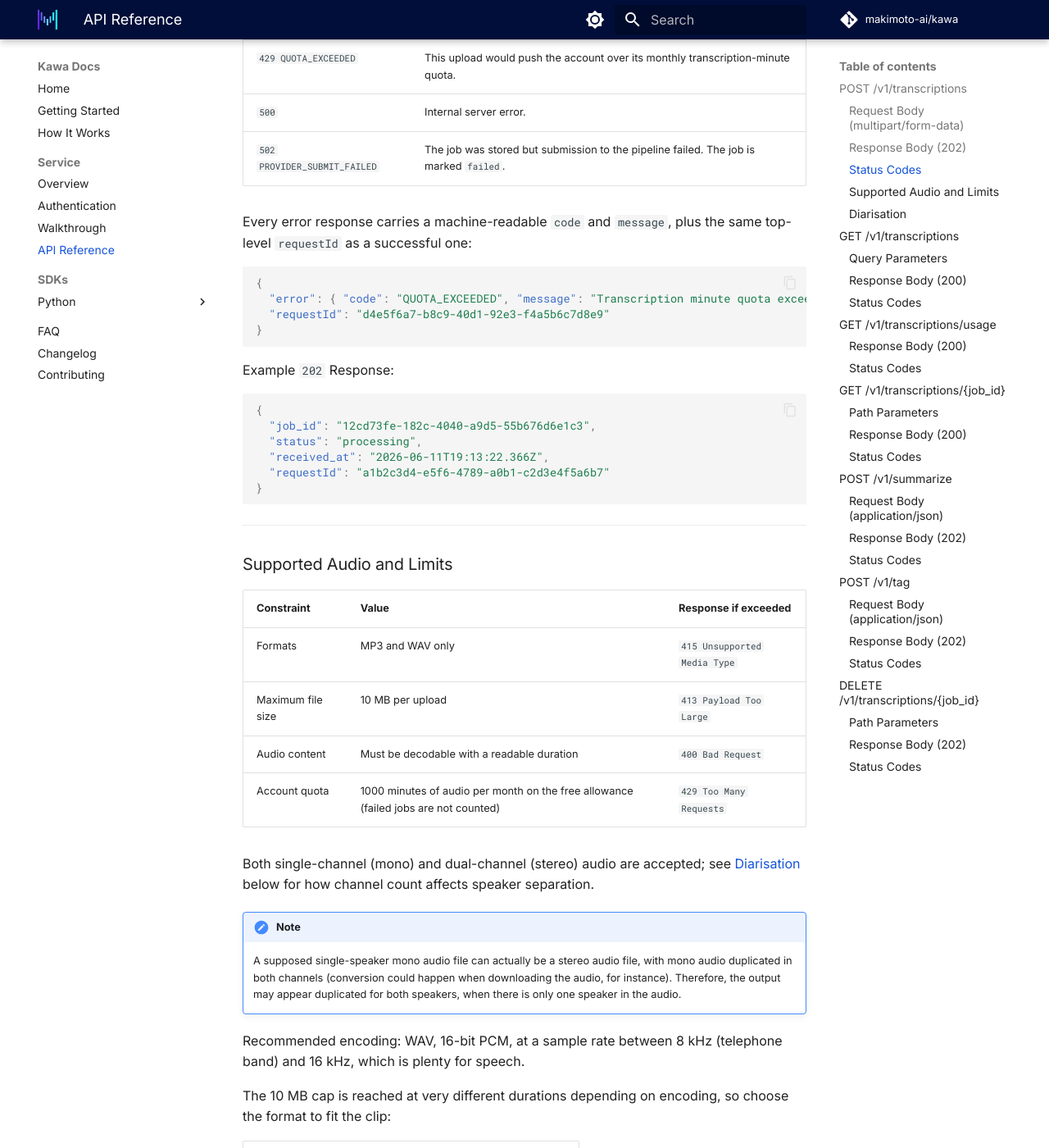
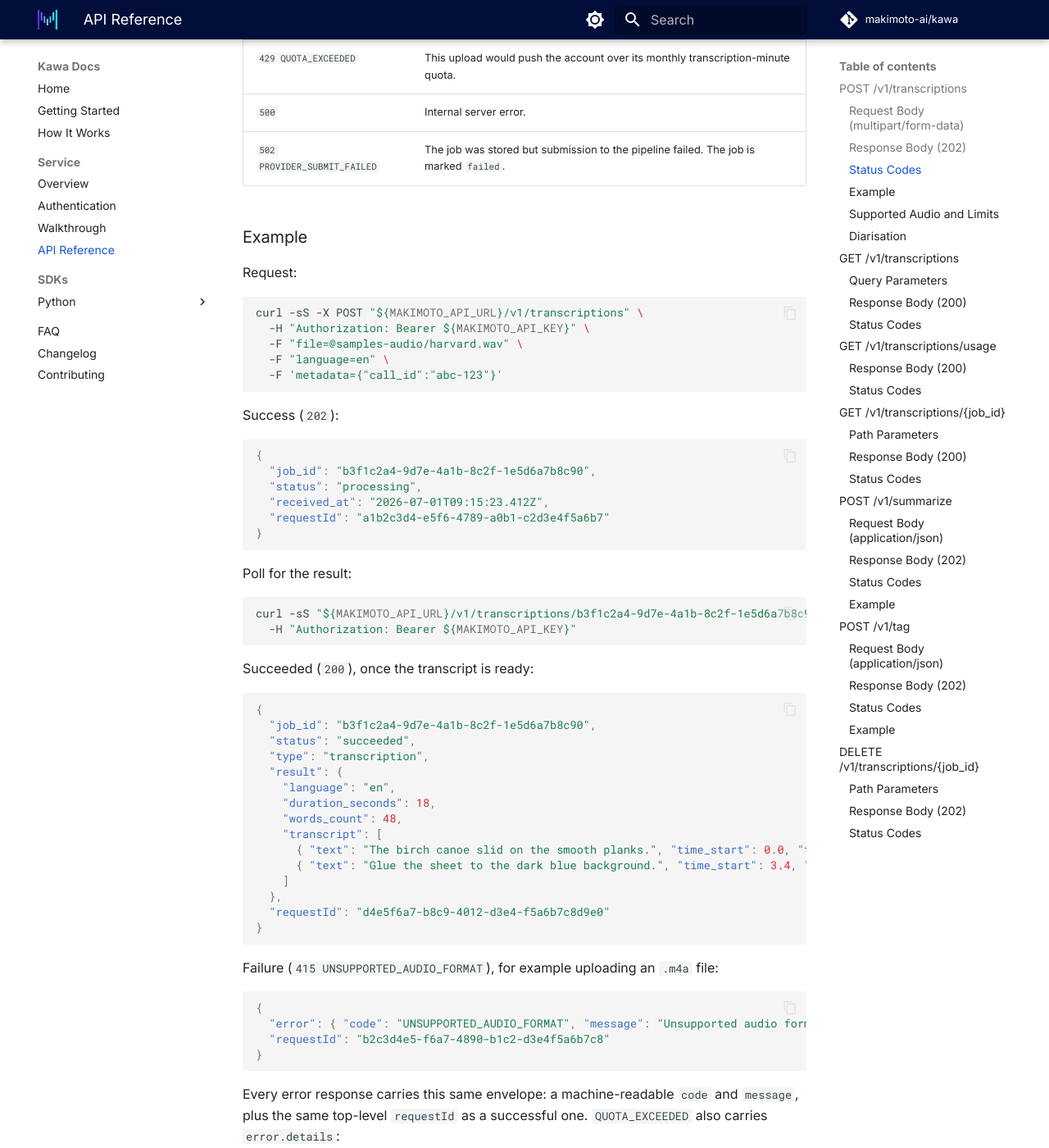
Before and after one commit to makimoto-ai/kawa, an MkDocs documentation site: the page built from docs/service/api-reference.md, in a window 1280 px wide and 1400 px high, scrolled down 1551 px. Shown: the whole window at 82% size. Built offline with MkDocs 1.6.1 and Material for MkDocs 9.7.7, drawn with Linux system fonts in a browser that asks for light colours; comment, search, counter and statistics services are not loaded; some of the changed text lies outside the part shown.

Commit message:
docs: updated with examples

````diff
--- a/docs/openapi.json
+++ b/docs/openapi.json
@@ -487,7 +487,7 @@
           "Postprocessing"
         ],
         "summary": "Tag a transcription",
-        "description": "Same contract as `POST /v1/summarize`, including the `transcription_job_id` / `transcript_text` choice, except the derived job's `type` is `tags`, and its `result.tags` maps each category in the pipeline's fixed taxonomy (`call_reason`, `customer_sentiment`, ...) to the values selected for this transcript.",
+        "description": "Same contract as `POST /v1/summarize`, including the `transcription_job_id` / `transcript_text` choice, except the derived job's `type` is `tags`, and its `result.tags` maps each category in the pipeline's fixed taxonomy (`call_reason`, `call_outcome`, ...) to the values selected for this transcript.",
         "operationId": "createTags",
         "requestBody": {
           "required": true,
@@ -866,7 +866,7 @@
         "properties": {
           "tags": {
             "type": "object",
-            "description": "Maps a fixed, lower_snake_case category (`call_reason`, `customer_sentiment`, ...) to the array of values selected for it. The taxonomy is fixed by the service, not configurable per account.",
+            "description": "Maps a fixed, lower_snake_case category (`call_reason`, `call_outcome`, ...) to the array of values selected for it. The taxonomy is fixed by the service, not configurable per account.",
             "additionalProperties": {
               "type": "array",
               "items": {
--- a/docs/service/api-reference.md
+++ b/docs/service/api-reference.md
@@ -44,23 +44,71 @@
 | `500` | Internal server error. |
 | `502 PROVIDER_SUBMIT_FAILED` | The job was stored but submission to the pipeline failed. The job is marked `failed`. |
 
-Every error response carries a machine-readable `code` and `message`, plus the same top-level `requestId` as a successful one:
+### Example
+
+Request:
+
+```bash
+curl -sS -X POST "${MAKIMOTO_API_URL}/v1/transcriptions" \
+  -H "Authorization: Bearer ${MAKIMOTO_API_KEY}" \
+  -F "file=@samples-audio/harvard.wav" \
+  -F "language=en" \
+  -F 'metadata={"call_id":"abc-123"}'
+```
+
+Success (`202`):
+
+```json
+{
+  "job_id": "b3f1c2a4-9d7e-4a1b-8c2f-1e5d6a7b8c90",
+  "status": "processing",
+  "received_at": "2026-07-01T09:15:23.412Z",
+  "requestId": "a1b2c3d4-e5f6-4789-a0b1-c2d3e4f5a6b7"
+}
+```
+
+Poll for the result:
+
+```bash
+curl -sS "${MAKIMOTO_API_URL}/v1/transcriptions/b3f1c2a4-9d7e-4a1b-8c2f-1e5d6a7b8c90" \
+  -H "Authorization: Bearer ${MAKIMOTO_API_KEY}"
+```
+
+Succeeded (`200`), once the transcript is ready:
+
+```json
+{
+  "job_id": "b3f1c2a4-9d7e-4a1b-8c2f-1e5d6a7b8c90",
+  "status": "succeeded",
+  "type": "transcription",
+  "result": {
+    "language": "en",
+    "duration_seconds": 18,
+    "words_count": 48,
+    "transcript": [
+      { "text": "The birch canoe slid on the smooth planks.", "time_start": 0.0, "time_end": 3.1, "speaker_id": 0, "speaker_alias": "User" },
+      { "text": "Glue the sheet to the dark blue background.", "time_start": 3.4, "time_end": 6.6, "speaker_id": 0, "speaker_alias": "User" }
+    ]
+  },
+  "requestId": "d4e5f6a7-b8c9-4012-d3e4-f5a6b7c8d9e0"
+}
+```
+
+Failure (`415 UNSUPPORTED_AUDIO_FORMAT`), for example uploading an `.m4a` file:
+
+```json
+{
+  "error": { "code": "UNSUPPORTED_AUDIO_FORMAT", "message": "Unsupported audio format. Only MP3 and WAV are accepted." },
+  "requestId": "b2c3d4e5-f6a7-4890-b1c2-d3e4f5a6b7c8"
+}
+```
+
+Every error response carries this same envelope: a machine-readable `code` and `message`, plus the same top-level `requestId` as a successful one. `QUOTA_EXCEEDED` also carries `error.details`:
 
 ```json
 {
   "error": { "code": "QUOTA_EXCEEDED", "message": "Transcription minute quota exceeded.", "details": { "limit_minutes": 1000, "used_minutes": 998.2, "file_minutes": 5.0 } },
   "requestId": "d4e5f6a7-b8c9-40d1-92e3-f4a5b6c7d8e9"
-}
-```
-
-Example `202` Response:
-
-```json
-{
-  "job_id": "12cd73fe-182c-4040-a9d5-55b676d6e1c3",
-  "status": "processing",
-  "received_at": "2026-06-11T19:13:22.366Z",
-  "requestId": "a1b2c3d4-e5f6-4789-a0b1-c2d3e4f5a6b7"
 }
 ```
 
@@ -272,7 +320,7 @@
 
 | Field | Description |
 | --- | --- |
-| `tags` | Object mapping a fixed, `lower_snake_case` category (`call_reason`, `customer_sentiment`, …) to the array of values selected for it. The taxonomy is fixed by the service, not configurable per account. |
+| `tags` | Object mapping a fixed, `lower_snake_case` category (`call_reason`, `call_outcome`, …) to the array of values selected for it. The taxonomy is fixed by the service, not configurable per account. |
 | `meta_data` | Optional free-form object echoed back by the pipeline, or `null`. |
 
 `error`:
@@ -341,8 +389,8 @@
   "source_job_id": "b3f1c2a4-9d7e-4a1b-8c2f-1e5d6a7b8c90",
   "result": {
     "tags": {
-      "call_reason": ["billing_issue"],
-      "customer_sentiment": ["negative", "resolved"]
+      "call_reason": ["billing_issue", "refund"],
+      "call_outcome": ["issue_resolved"]
     },
     "meta_data": null
   },
@@ -413,16 +461,27 @@
 | `500` | Internal server error. |
 | `502 PROVIDER_SUBMIT_FAILED` | The job was stored but submission to the summarisation provider failed. The job is marked `failed`. |
 
-Every error response carries a machine-readable `code` and `message`, plus the same top-level `requestId` as a successful one:
+### Example
 
-```json
-{
-  "error": { "code": "TRANSCRIPTION_NOT_READY", "message": "Transcription is still processing." },
-  "requestId": "b8c9d0e1-f2a3-4456-b7c8-d9e0f1a2b3c4"
-}
+Request, using `transcript_text` directly (no transcription job involved):
+
+```bash
+curl -sS -X POST "${MAKIMOTO_API_URL}/v1/summarize" \
+  -H "Authorization: Bearer ${MAKIMOTO_API_KEY}" \
+  -H "Content-Type: application/json" \
+  -d '{"transcript_text":"Customer: I was charged twice for my last invoice.\nAgent: Let me pull that up and issue a refund."}'
 ```
 
-Example `202` Response:
+Or, derived from an already-succeeded transcription job:
+
+```bash
+curl -sS -X POST "${MAKIMOTO_API_URL}/v1/summarize" \
+  -H "Authorization: Bearer ${MAKIMOTO_API_KEY}" \
+  -H "Content-Type: application/json" \
+  -d '{"transcription_job_id":"b3f1c2a4-9d7e-4a1b-8c2f-1e5d6a7b8c90"}'
+```
+
+Success (`202`):
 
 ```json
 {
@@ -434,13 +493,48 @@
 }
 ```
 
+Poll for the result:
+
+```bash
+curl -sS "${MAKIMOTO_API_URL}/v1/transcriptions/7e2b1a3c-4f5d-4e6a-9b8c-1d2e3f4a5b6c" \
+  -H "Authorization: Bearer ${MAKIMOTO_API_KEY}"
+```
+
+Succeeded (`200`):
+
+```json
+{
+  "job_id": "7e2b1a3c-4f5d-4e6a-9b8c-1d2e3f4a5b6c",
+  "status": "succeeded",
+  "type": "summary",
+  "source_job_id": "b3f1c2a4-9d7e-4a1b-8c2f-1e5d6a7b8c90",
+  "result": {
+    "topic": "Billing dispute",
+    "summary": "Customer called about a duplicate charge on their latest invoice; agent confirmed the refund and closed the ticket.",
+    "meta_data": null
+  },
+  "requestId": "e5f6a7b8-c9d0-4123-e4f5-a6b7c8d9e0f1"
+}
+```
+
+Failure (`409 TRANSCRIPTION_NOT_READY`), if `transcription_job_id` points at a transcription still `queued` or `processing`:
+
+```json
+{
+  "error": { "code": "TRANSCRIPTION_NOT_READY", "message": "The transcription has not succeeded yet.", "details": { "status": "processing" } },
+  "requestId": "b8c9d0e1-f2a3-4456-b7c8-d9e0f1a2b3c4"
+}
+```
+
+Every error response carries this same envelope: a machine-readable `code` and `message`, plus the same top-level `requestId` as a successful one.
+
 ---
 
 ## `POST /v1/tag`
 
 *Tag a transcription.*
 
-Same contract as [`POST /v1/summarize`](#post-v1summarize) above, including the `transcription_job_id` / `transcript_text` choice, except the derived job's `type` is `tags`, and its `result.tags` maps each category in the pipeline's fixed taxonomy (`call_reason`, `customer_sentiment`, …) to the values selected for this transcript.
+Same contract as [`POST /v1/summarize`](#post-v1summarize) above, including the `transcription_job_id` / `transcript_text` choice, except the derived job's `type` is `tags`, and its `result.tags` maps each category in the pipeline's fixed taxonomy (`call_reason`, `call_outcome`, …) to the values selected for this transcript.
 
 ### Request Body (`application/json`)
 
@@ -450,6 +544,10 @@
 | --- | --- | --- |
 | `transcription_job_id` | string (UUID) | `job_id` of a **transcription** job in status `succeeded`. |
 | `transcript_text` | string | A transcript supplied directly as plain text, with no transcription job behind it. |
+
+```json
+{ "transcription_job_id": "b3f1c2a4-9d7e-4a1b-8c2f-1e5d6a7b8c90" }
+```
 
 ### Response Body (`202`)
 
@@ -465,7 +563,18 @@
 
 Same as `POST /v1/summarize` above: `202`, `400 INVALID_JSON_BODY`, `400 MISSING_TRANSCRIPT_SOURCE`, `400 MULTIPLE_TRANSCRIPT_SOURCES`, `400 NOT_A_TRANSCRIPTION`, `401`, `403 FORBIDDEN`, `404 JOB_NOT_FOUND`, `409 TRANSCRIPTION_NOT_READY`, `422 TRANSCRIPT_EMPTY`, `500`, `502 PROVIDER_SUBMIT_FAILED`.
 
-Example `202` Response:
+### Example
+
+Request, tagging an already-succeeded transcription job:
+
+```bash
+curl -sS -X POST "${MAKIMOTO_API_URL}/v1/tag" \
+  -H "Authorization: Bearer ${MAKIMOTO_API_KEY}" \
+  -H "Content-Type: application/json" \
+  -d '{"transcription_job_id":"b3f1c2a4-9d7e-4a1b-8c2f-1e5d6a7b8c90"}'
+```
+
+Success (`202`):
 
 ```json
 {
@@ -476,6 +585,43 @@
   "requestId": "d0e1f2a3-b4c5-4678-d9e0-f1a2b3c4d5e6"
 }
 ```
+
+Poll for the result:
+
+```bash
+curl -sS "${MAKIMOTO_API_URL}/v1/transcriptions/9c8b7a6d-5e4f-4a3b-8c2d-1e0f9a8b7c6d" \
+  -H "Authorization: Bearer ${MAKIMOTO_API_KEY}"
+```
+
+Succeeded (`200`):
+
+```json
+{
+  "job_id": "9c8b7a6d-5e4f-4a3b-8c2d-1e0f9a8b7c6d",
+  "status": "succeeded",
+  "type": "tags",
+  "source_job_id": "b3f1c2a4-9d7e-4a1b-8c2f-1e5d6a7b8c90",
+  "result": {
+    "tags": {
+      "call_reason": ["billing_issue", "refund"],
+      "call_outcome": ["issue_resolved"]
+    },
+    "meta_data": null
+  },
+  "requestId": "f6a7b8c9-d0e1-4234-f5a6-b7c8d9e0f1a2"
+}
+```
+
+Failure (`422 TRANSCRIPT_EMPTY`), if the source transcription succeeded but had no speech to tag:
+
+```json
+{
+  "error": { "code": "TRANSCRIPT_EMPTY", "message": "The transcription contains no speech to postprocess." },
+  "requestId": "f1a2b3c4-d5e6-4789-a0b1-c2d3e4f5a6b7"
+}
+```
+
+Every error response carries this same envelope: a machine-readable `code` and `message`, plus the same top-level `requestId` as a successful one.
 
 ---
 
````
Also changed, not shown: other parts of docs/service/api-reference.md (+2 -2 lines).
